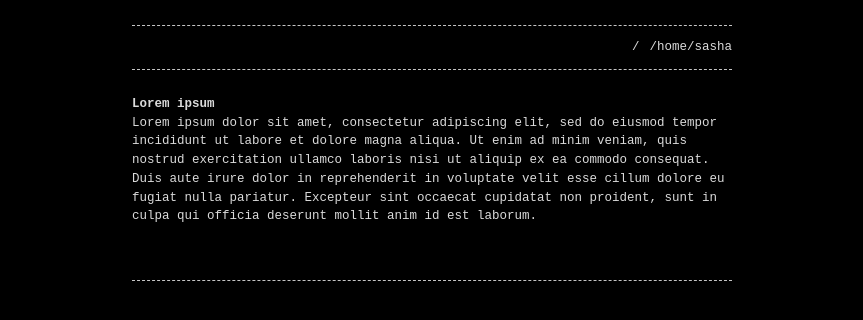
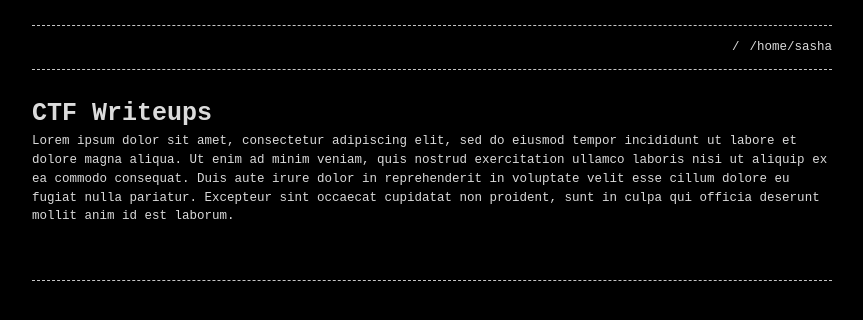
Before and after one commit to sashaNull/s4shaNull.github.io, a Jekyll site: the page built from index.md, in a window 1280 px wide. Shown: the top 320 px of the page, without its empty margins (208-1071 px from the left). Built offline with Jekyll 4.4.1, drawn with Linux system fonts in a browser that asks for light colours.

Commit message:
Super pushhh!

```diff
--- a/_config.yml
+++ b/_config.yml
@@ -2,7 +2,7 @@
 
 #google_analytics: UA-NNNNNNNN-N
 
-title: 'sasha_n00b'
+title: 'Cuong Nguyen'
 
 header_pages:
  - index.md
--- a/_sass/base.scss
+++ b/_sass/base.scss
@@ -9,13 +9,51 @@ $base-font-size:       12.5px !default;
 $mobile-font-size:     12px !default;
 $base-line-height:     1.5 !default;
 $container-width:      90% !default;
-$container-max-width:  600px !default;
+$container-max-width:  800px !default;
+
+$h1-scale:             2 !default;
+$h2-scale:             1.75 !default;
+$h3-scale:             1.5 !default;
+$h4-scale:             1.35 !default;
+$h5-scale:             1.1 !default;
+$h6-scale:             1 !default;
+
+$h1-font-size:         $base-font-size * $h1-scale !default;
+$h2-font-size:         $base-font-size * $h2-scale !default;
+$h3-font-size:         $base-font-size * $h3-scale !default;
+$h4-font-size:         $base-font-size * $h4-scale !default;
+$h5-font-size:         $base-font-size * $h5-scale !default;
+$h6-font-size:         $base-font-size * $h6-scale !default;
 
 /**
  * Global
  */
 body { background-color: var(--background-color);  margin: 0 auto;  padding: 0;  font-family: $base-font-family;  font-size: $base-font-size;  color: var(--text-color);  text-align: left;  line-height: $base-line-height !important; }
-h1, h2, h3, h4, h5, h6 { font-size: $base-font-size;  margin: 0px;  margin-top: 22px;  font-weight: bold;  color: var(--text-color); }
+h1, h2, h3, h4, h5, h6 { margin: 0px;  margin-top: 22px;  font-weight: bold;  color: var(--text-color); }
+h1 {
+    font-size: $h1-font-size;
+  }
+
+  h2 {
+    font-size: $h2-font-size;
+  }
+
+  h3 {
+    font-size: $h3-font-size;
+  }
+
+  h4 {
+    font-size: $h4-font-size;
+  }
+
+  h5 {
+    font-size: $h5-font-size;
+  }
+
+  h6 {
+    font-size: $h6-font-size;
+  }
+
 p, ul, ol { margin: 0px;  color: var(--text-color); }
 a { text-decoration: underline;  color: var(--link-color); }
 a:hover { color: var(--background-color); background-color: var(--base-color); }
--- a/index.md
+++ b/index.md
@@ -4,6 +4,6 @@ layout: home
 permalink: /
 ---
 
-# Lorem ipsum
+# CTF Writeups
 
 Lorem ipsum dolor sit amet, consectetur adipiscing elit, sed do eiusmod tempor incididunt ut labore et dolore magna aliqua. Ut enim ad minim veniam, quis nostrud exercitation ullamco laboris nisi ut aliquip ex ea commodo consequat. Duis aute irure dolor in reprehenderit in voluptate velit esse cillum dolore eu fugiat nulla pariatur. Excepteur sint occaecat cupidatat non proident, sunt in culpa qui officia deserunt mollit anim id est laborum.
```
Also changed, not shown: about.md (+1 -0 lines).
